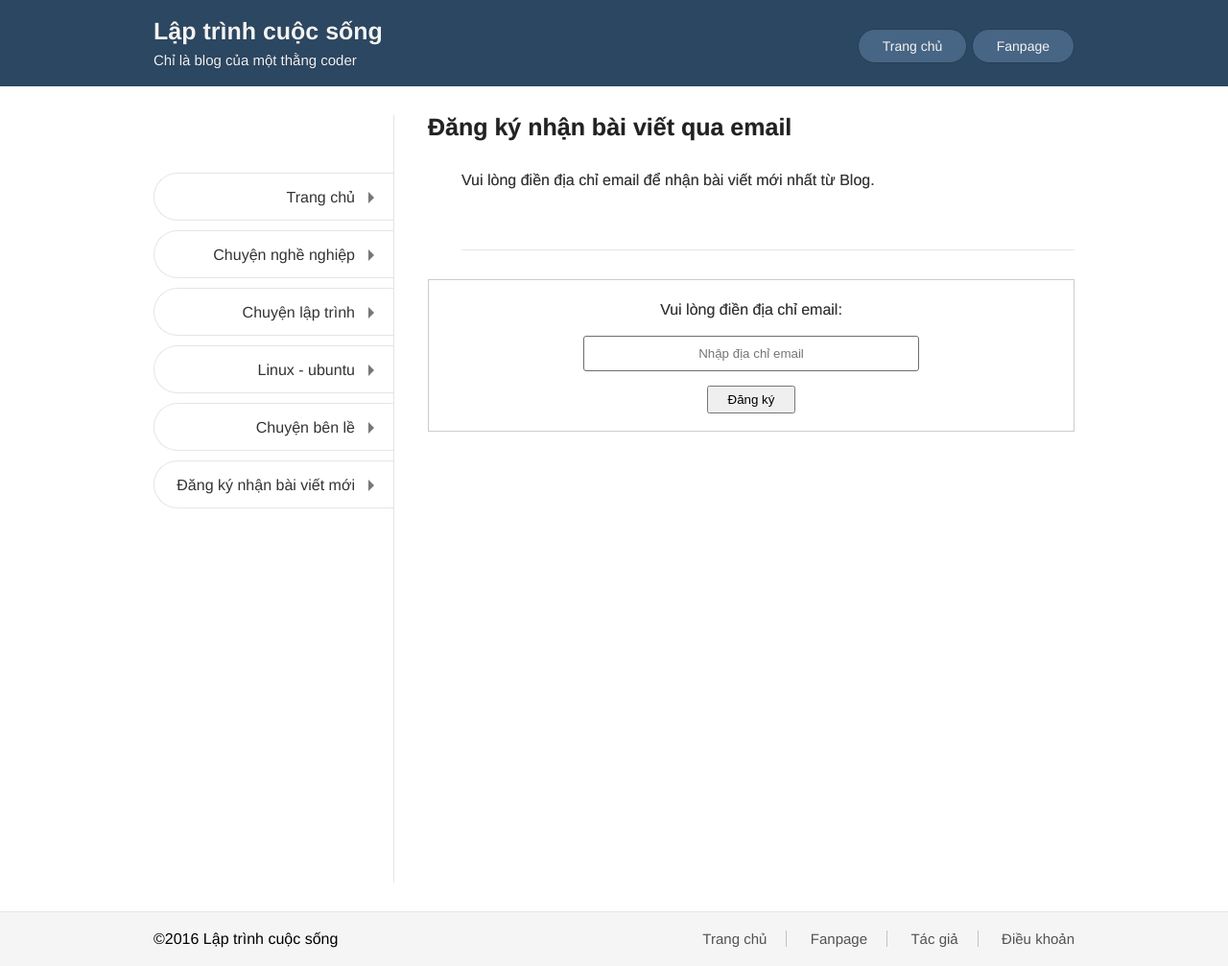
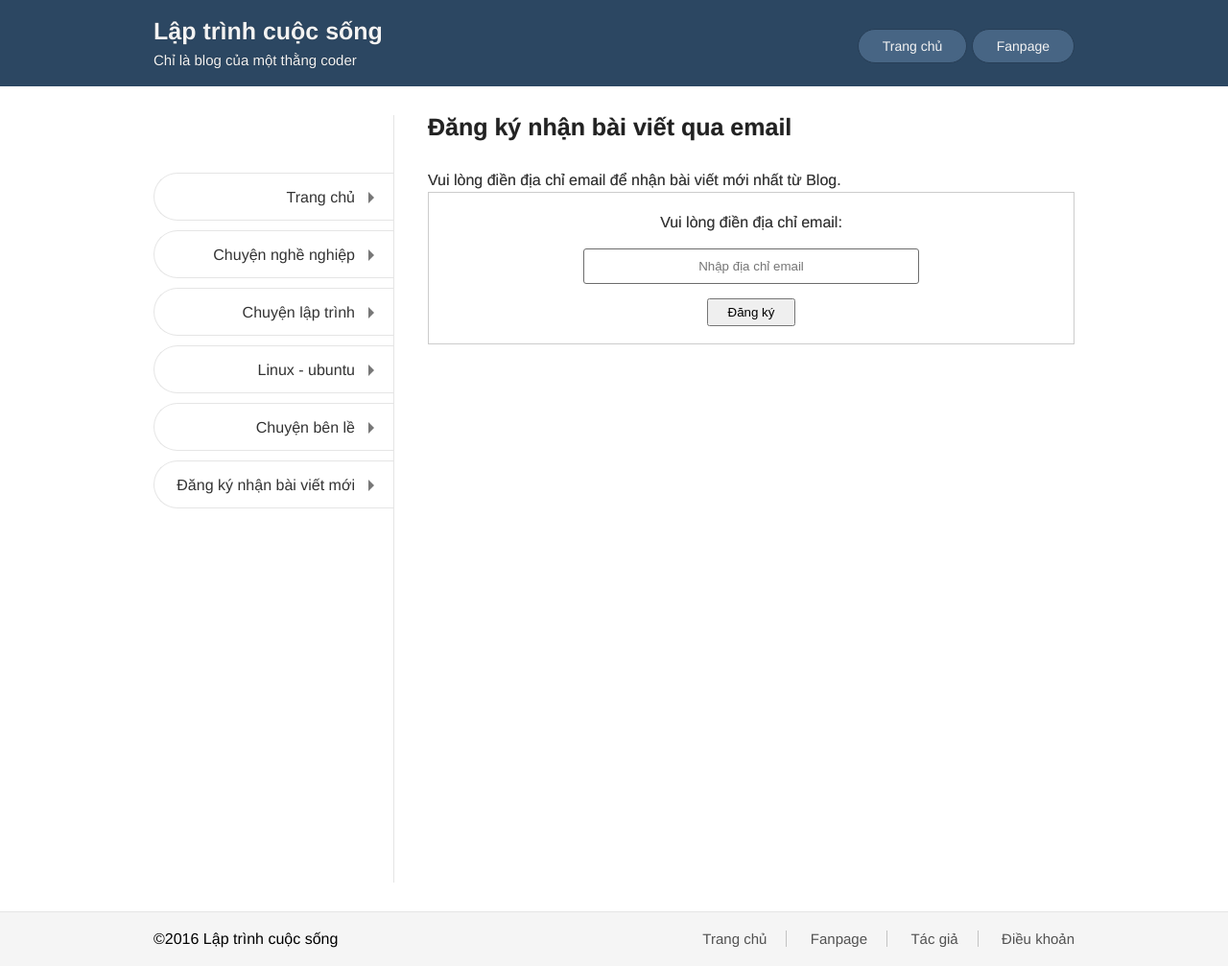
Before and after one commit to nguyentest/laptrinhcuocsong, a Jekyll site: the page built from dang-ky-nhan-bai-viet.md, in a window 1280 px wide. Shown: the whole page at 96% size. Built offline with Jekyll 4.4.1, drawn with Linux system fonts in a browser that asks for light colours; our own code applies the rules of GitHub Pages for plain Markdown files.

Commit message:
Update dang-ky-nhan-bai-viet.md

```diff
--- a/dang-ky-nhan-bai-viet.md
+++ b/dang-ky-nhan-bai-viet.md
@@ -1,9 +1,7 @@
 ---
 title: Đăng ký nhận bài viết qua email
 ---
-<div class="category_detail">
-		<p>Vui lòng điền địa chỉ email để nhận bài viết mới nhất từ Blog.</p>
-</div>
+<p>Vui lòng điền địa chỉ email để nhận bài viết mới nhất từ Blog.</p>
 
 <form style="border:1px solid #ccc;padding:3px;text-align:center;" action="https://feedburner.google.com/fb/a/mailverify" method="post" target="popupwindow" onsubmit="window.open('https://feedburner.google.com/fb/a/mailverify?uri=laptrinhcuocsong', 'popupwindow', 'scrollbars=yes,width=550,height=520');return true">
 <p style="
```
